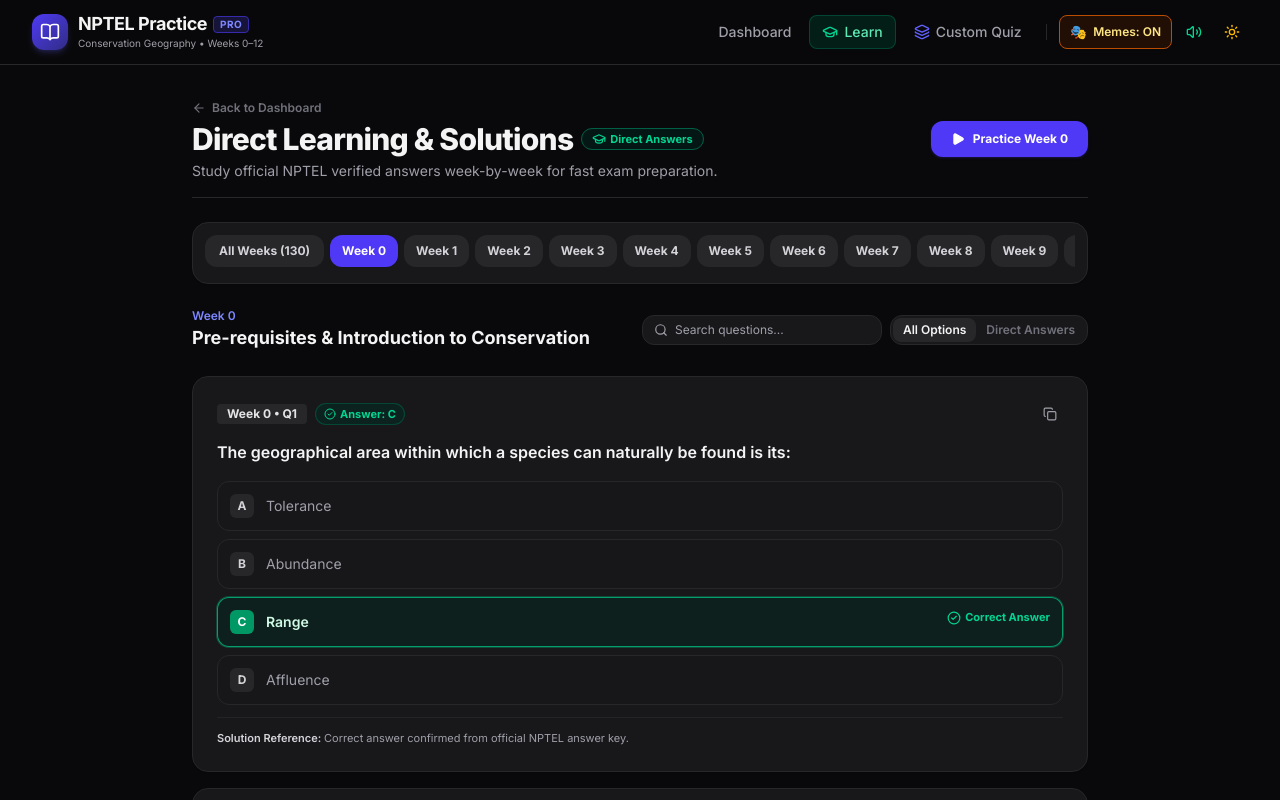
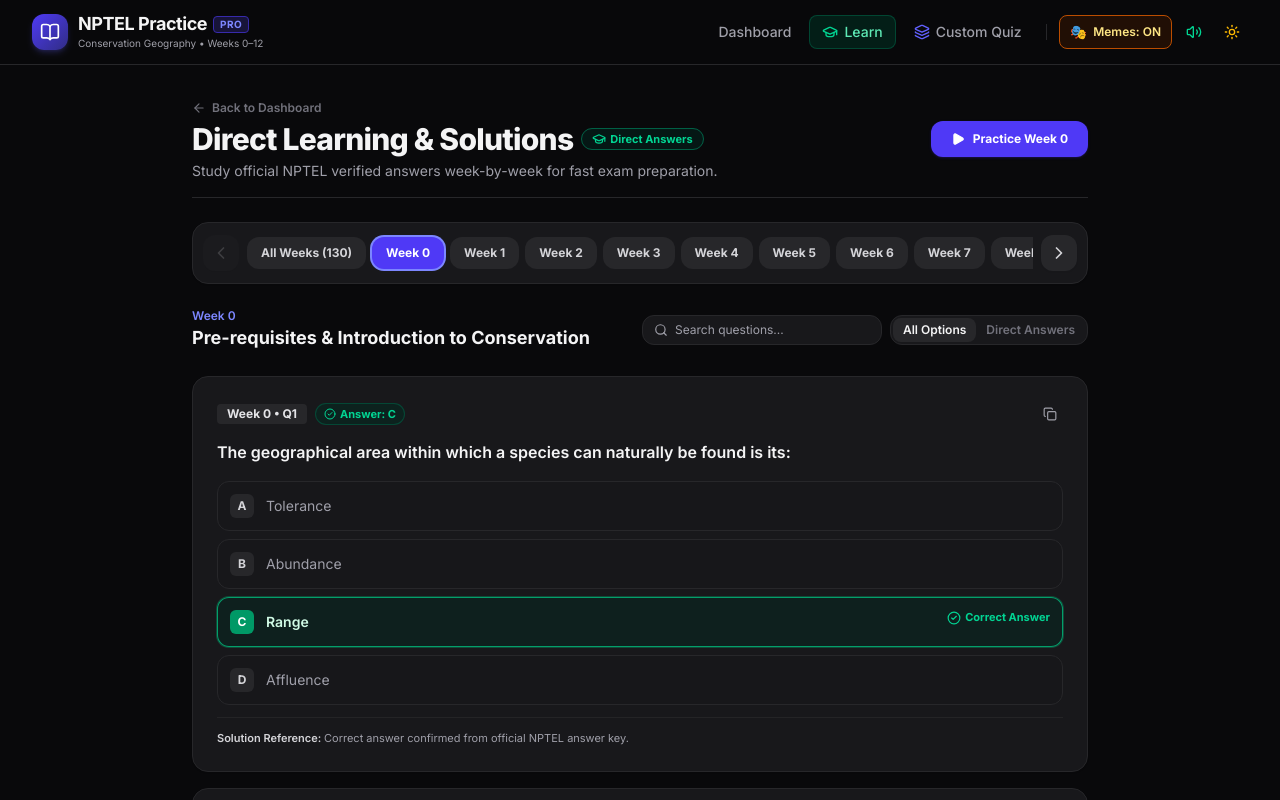
Before and after one commit to gorantlasadwik/nptel-Conservation-Geography, a React (Vite) app: page / in a window 1280 px wide. Both pictures are taken after a click on the button "Direct Learn Mode". Shown: the top 800 px of the page. Built offline with nearby package versions, Linux system fonts and the light colour scheme.

Commit message:
feat(learn): add left and right scroll arrow buttons and mouse wheel horizontal scrolling for week selector tabs

```diff
--- a/src/pages/LearnPage.tsx
+++ b/src/pages/LearnPage.tsx
@@ -1,4 +1,4 @@
-import React, { useState, useMemo } from 'react';
+import React, { useState, useMemo, useRef, useEffect, useCallback } from 'react';
 import type { WeekMetadata, Question } from '../types/question';
 import { getQuestionsForWeek, getAllLoadedQuestions } from '../utils/questionsLoader';
 import {
@@ -12,6 +12,8 @@ import {
   ArrowLeft,
   ChevronDown,
   ChevronUp,
+  ChevronLeft,
+  ChevronRight,
   Copy,
   Check
 } from 'lucide-react';
@@ -31,6 +33,63 @@ export const LearnPage: React.FC<LearnPageProps> = ({
   const [searchQuery, setSearchQuery] = useState<string>('');
   const [viewMode, setViewMode] = useState<'full' | 'compact'>('full');
   const [copiedId, setCopiedId] = useState<string | null>(null);
+
+  // Horizontal scroll refs & state for week tabs
+  const tabsContainerRef = useRef<HTMLDivElement>(null);
+  const activeTabRef = useRef<HTMLButtonElement>(null);
+  const [canScrollLeft, setCanScrollLeft] = useState<boolean>(false);
+  const [canScrollRight, setCanScrollRight] = useState<boolean>(true);
+
+  const checkScrollability = useCallback(() => {
+    if (tabsContainerRef.current) {
+      const { scrollLeft, scrollWidth, clientWidth } = tabsContainerRef.current;
+      setCanScrollLeft(scrollLeft > 4);
+      setCanScrollRight(scrollLeft < scrollWidth - clientWidth - 4);
+    }
+  }, []);
+
+  useEffect(() => {
+    checkScrollability();
+    window.addEventListener('resize', checkScrollability);
+    return () => window.removeEventListener('resize', checkScrollability);
+  }, [checkScrollability]);
+
+  // When active week changes, smoothly scroll it into center view
+  useEffect(() => {
+    if (activeTabRef.current && tabsContainerRef.current) {
+      activeTabRef.current.scrollIntoView({
+        behavior: 'smooth',
+        inline: 'center',
+        block: 'nearest',
+      });
+      setTimeout(checkScrollability, 300);
+    }
+  }, [selectedWeek, checkScrollability]);
+
+  // Mouse wheel horizontal scroll support
+  useEffect(() => {
+    const el = tabsContainerRef.current;
+    if (!el) return;
+
+    const handleWheel = (e: WheelEvent) => {
+      if (e.deltaY !== 0) {
+        e.preventDefault();
+        el.scrollLeft += e.deltaY;
+        checkScrollability();
+      }
+    };
+
+    el.addEventListener('wheel', handleWheel, { passive: false });
+    return () => el.removeEventListener('wheel', handleWheel);
+  }, [checkScrollability]);
+
+  const handleScroll = (direction: 'left' | 'right') => {
+    if (tabsContainerRef.current) {
+      const scrollAmount = direction === 'left' ? -240 : 240;
+      tabsContainerRef.current.scrollBy({ left: scrollAmount, behavior: 'smooth' });
+      setTimeout(checkScrollability, 250);
+    }
+  };
 
   // Fetch questions for selected week or all weeks
   const questions: Question[] = useMemo(() => {
@@ -108,15 +167,33 @@ export const LearnPage: React.FC<LearnPageProps> = ({
         )}
       </div>
 
-      {/* Week Selector Tabs (Horizontal scrolling on mobile) */}
-      <div className="bg-white dark:bg-zinc-900 border border-zinc-200 dark:border-zinc-800 rounded-2xl p-3 shadow-xs">
-        <div className="flex items-center gap-1.5 overflow-x-auto pb-1 scrollbar-none">
+      {/* Week Selector Tabs with Left & Right Scroll Arrows */}
+      <div className="bg-white dark:bg-zinc-900 border border-zinc-200 dark:border-zinc-800 rounded-2xl p-2 sm:p-2.5 shadow-xs flex items-center gap-1.5 sm:gap-2">
+        {/* Left Scroll Arrow */}
+        <button
+          type="button"
+          onClick={() => handleScroll('left')}
+          disabled={!canScrollLeft}
+          className="w-8 h-8 sm:w-9 sm:h-9 flex items-center justify-center rounded-xl bg-zinc-100 hover:bg-zinc-200 dark:bg-zinc-800 dark:hover:bg-zinc-700 text-zinc-600 dark:text-zinc-300 hover:text-zinc-900 dark:hover:text-white transition-all shrink-0 cursor-pointer disabled:opacity-20 disabled:cursor-not-allowed shadow-xs active:scale-95"
+          aria-label="Scroll left"
+          title="Scroll left"
+        >
+          <ChevronLeft className="w-4 h-4 sm:w-5 sm:h-5" />
+        </button>
+
+        {/* Scrollable Tabs Row */}
+        <div
+          ref={tabsContainerRef}
+          onScroll={checkScrollability}
+          className="flex-1 flex items-center gap-1.5 overflow-x-auto py-1 scrollbar-none scroll-smooth"
+        >
           <button
+            ref={selectedWeek === 'all' ? activeTabRef : null}
             type="button"
             onClick={() => setSelectedWeek('all')}
             className={`px-3.5 py-2 rounded-xl text-xs font-bold transition-all shrink-0 cursor-pointer ${
               selectedWeek === 'all'
-                ? 'bg-zinc-900 text-white dark:bg-zinc-100 dark:text-zinc-900 shadow-xs'
+                ? 'bg-zinc-900 text-white dark:bg-zinc-100 dark:text-zinc-900 shadow-xs ring-2 ring-indigo-500/50'
                 : 'bg-zinc-100 dark:bg-zinc-800 text-zinc-700 dark:text-zinc-300 hover:bg-zinc-200 dark:hover:bg-zinc-700'
             }`}
           >
@@ -128,11 +205,12 @@ export const LearnPage: React.FC<LearnPageProps> = ({
             return (
               <button
                 key={w.week}
+                ref={isSelected ? activeTabRef : null}
                 type="button"
                 onClick={() => setSelectedWeek(w.week)}
-                className={`px-3 py-2 rounded-xl text-xs font-bold transition-all shrink-0 cursor-pointer ${
+                className={`px-3.5 py-2 rounded-xl text-xs font-bold transition-all shrink-0 cursor-pointer ${
                   isSelected
-                    ? 'bg-indigo-600 text-white shadow-xs'
+                    ? 'bg-indigo-600 text-white shadow-xs ring-2 ring-white/60 dark:ring-indigo-400'
                     : 'bg-zinc-100 dark:bg-zinc-800 text-zinc-700 dark:text-zinc-300 hover:bg-zinc-200 dark:hover:bg-zinc-700'
                 }`}
               >
@@ -141,6 +219,18 @@ export const LearnPage: React.FC<LearnPageProps> = ({
             );
           })}
         </div>
+
+        {/* Right Scroll Arrow */}
+        <button
+          type="button"
+          onClick={() => handleScroll('right')}
+          disabled={!canScrollRight}
+          className="w-8 h-8 sm:w-9 sm:h-9 flex items-center justify-center rounded-xl bg-zinc-100 hover:bg-zinc-200 dark:bg-zinc-800 dark:hover:bg-zinc-700 text-zinc-600 dark:text-zinc-300 hover:text-zinc-900 dark:hover:text-white transition-all shrink-0 cursor-pointer disabled:opacity-20 disabled:cursor-not-allowed shadow-xs active:scale-95"
+          aria-label="Scroll right"
+          title="Scroll right"
+        >
+          <ChevronRight className="w-4 h-4 sm:w-5 sm:h-5" />
+        </button>
       </div>
 
       {/* Week Title & Toolbar */}
```
